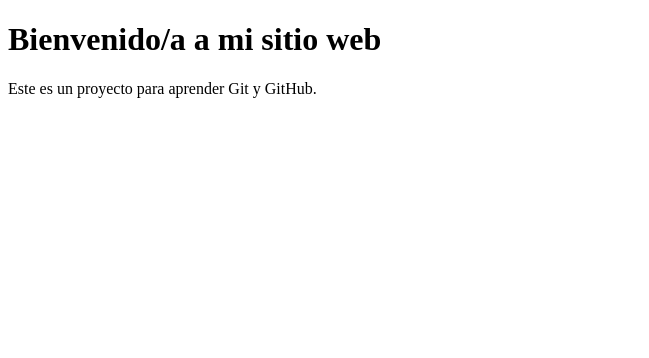
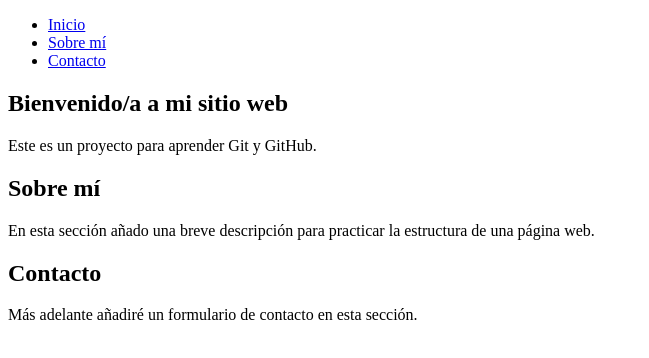
Before and after one commit to alejo7774/tareaUD1, a plain HTML site: page index.html in a window 1280 px wide. Shown: the whole page, without its empty margins (0-649 px from the left). Drawn offline with Linux system fonts and the light colour scheme.

Commit message:
Añadir menú de navegación con enlaces internos

```diff
--- a/index.html
+++ b/index.html
@@ -6,7 +6,31 @@
     <title>Mi Proyecto Web</title>
 </head>
 <body>
-    <h1>Bienvenido/a a mi sitio web</h1>
-    <p>Este es un proyecto para aprender Git y GitHub.</p>
+    <header>
+        <nav>
+            <ul>
+                <li><a href="#inicio">Inicio</a></li>
+                <li><a href="#sobre-mi">Sobre mí</a></li>
+                <li><a href="#contacto">Contacto</a></li>
+            </ul>
+        </nav>
+    </header>
+
+    <main>
+        <section id="inicio">
+            <h1>Bienvenido/a a mi sitio web</h1>
+            <p>Este es un proyecto para aprender Git y GitHub.</p>
+        </section>
+
+        <section id="sobre-mi">
+            <h2>Sobre mí</h2>
+            <p>En esta sección añado una breve descripción para practicar la estructura de una página web.</p>
+        </section>
+
+        <section id="contacto">
+            <h2>Contacto</h2>
+            <p>Más adelante añadiré un formulario de contacto en esta sección.</p>
+        </section>
+    </main>
 </body>
 </html>
```
